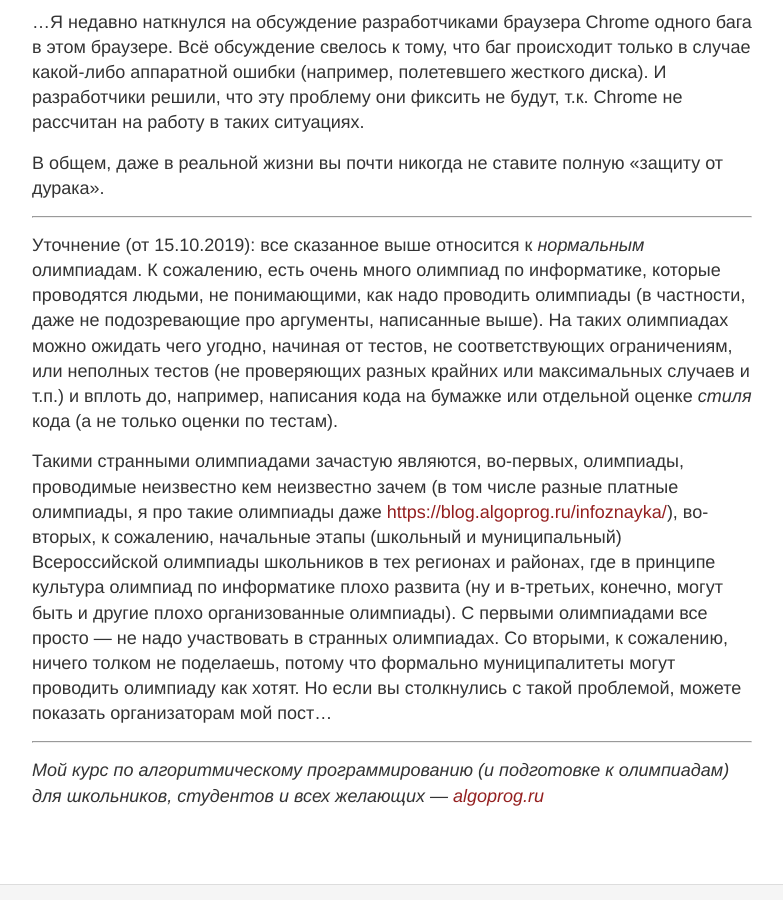
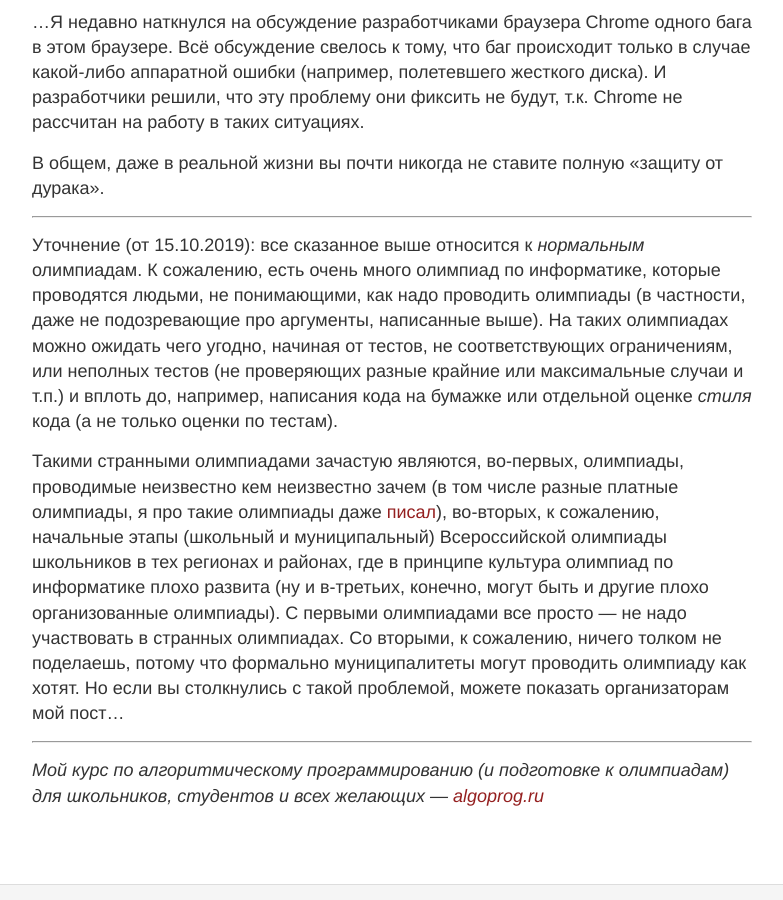
Before and after one commit to petr-kalinin/algoprog-blog, a Jekyll site: the page built from _posts/2019-05-18-do-not-check-limits.md, in a window 1280 px wide and 900 px high, scrolled down 5452 px. Shown: the whole window, without its empty margins (248-1031 px from the left). Built offline with Jekyll 4.4.1, drawn with Linux system fonts in a browser that asks for light colours.

Commit message:
Update 2019-05-18-do-not-check-limits.md

```diff
--- a/_posts/2019-05-18-do-not-check-limits.md
+++ b/_posts/2019-05-18-do-not-check-limits.md
@@ -81,11 +81,11 @@ if k <= 0 or k > 1000000000 or t <= 0 or t > 1000000000:
 К сожалению, есть очень много олимпиад по информатике, которые проводятся людьми, не понимающими,
 как надо проводить олимпиады (в частности, даже не подозревающие про аргументы, написанные выше).
 На таких олимпиадах можно ожидать чего угодно, начиная от тестов, не соответствующих ограничениям, или неполных тестов
-(не проверяющих разных крайних или максимальных случаев и т.п.)
+(не проверяющих разные крайние или максимальные случаи и т.п.)
 и вплоть до, например, написания кода на бумажке или отдельной оценке _стиля_ кода (а не только оценки по тестам).
 
 Такими странными олимпиадами зачастую являются, во-первых, олимпиады, проводимые неизвестно кем неизвестно зачем
-(в том числе разные платные олимпиады, я про такие олимпиады даже [https://blog.algoprog.ru/infoznayka/](писал)),
+(в том числе разные платные олимпиады, я про такие олимпиады даже [писал](https://blog.algoprog.ru/infoznayka/)),
 во-вторых, к сожалению, начальные этапы (школьный и муниципальный) Всероссийской олимпиады школьников
 в тех регионах и районах, где в принципе культура олимпиад по информатике плохо развита
 (ну и в-третьих, конечно, могут быть и другие плохо организованные олимпиады).
```
